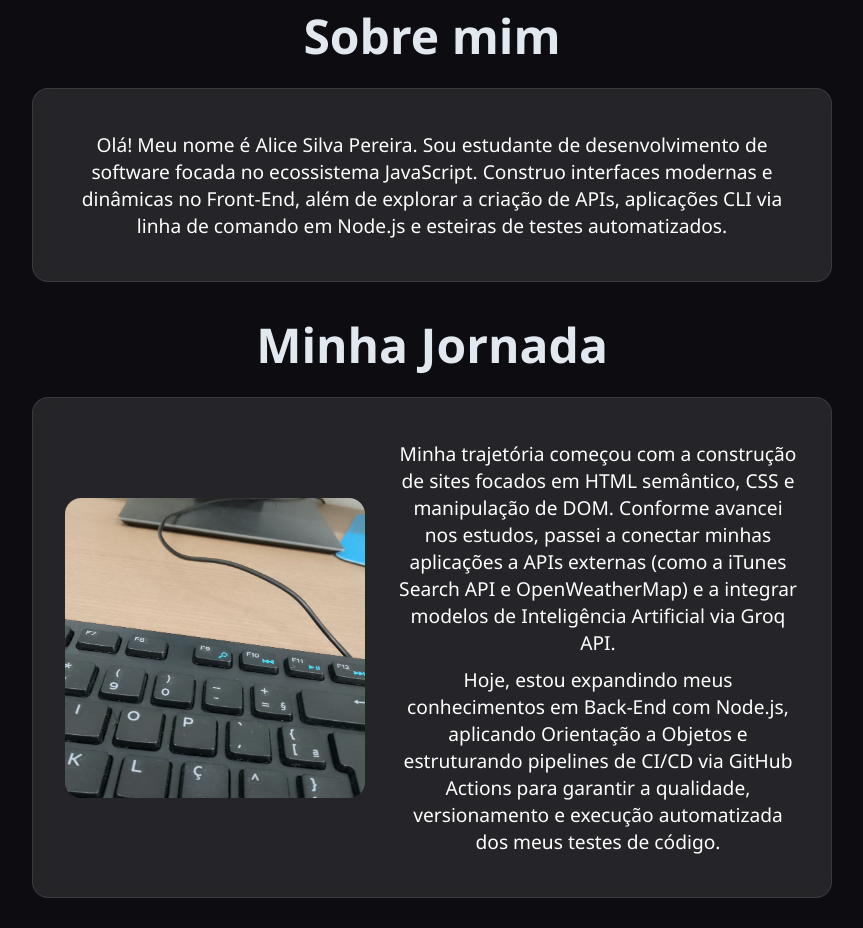
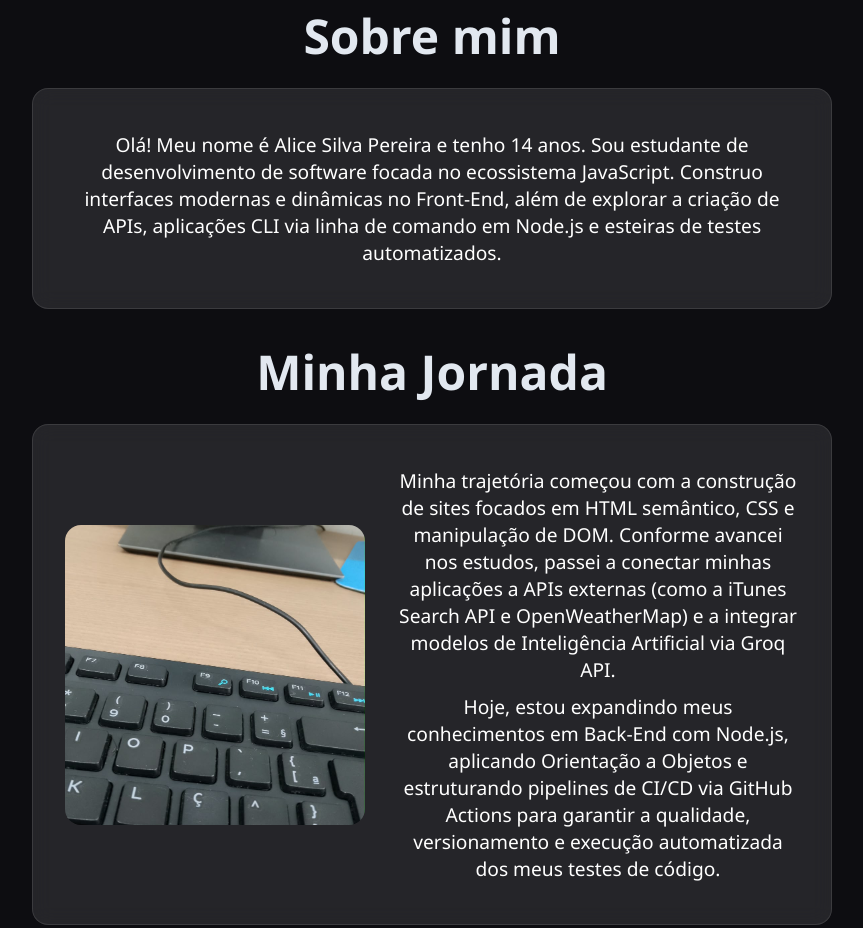
Before and after one commit to AliceSilva2012/portfolio, a plain HTML site: page index.html in a window 1280 px wide. Shown: the part 1651-2579 px from the top of the page, without its empty margins (208-1071 px from the left). Drawn offline with Linux system fonts and the light colour scheme.

Commit message:
add index.html

```diff
--- a/index.html
+++ b/index.html
@@ -76,7 +76,7 @@
     <section id="sobre" class="sobre">
         <h2 class="sobre-titulo">Sobre mim</h2>
         <div class="sobre-caixa">
-            <p class="sobre-paragrafo">Olá! Meu nome é Alice Silva Pereira. Sou estudante de desenvolvimento de software focada no ecossistema JavaScript. Construo interfaces modernas e dinâmicas no Front-End, além de explorar a criação de APIs, aplicações CLI via linha de comando em Node.js e esteiras de testes automatizados.</p>
+            <p class="sobre-paragrafo">Olá! Meu nome é Alice Silva Pereira e tenho 14 anos. Sou estudante de desenvolvimento de software focada no ecossistema JavaScript. Construo interfaces modernas e dinâmicas no Front-End, além de explorar a criação de APIs, aplicações CLI via linha de comando em Node.js e esteiras de testes automatizados.</p>
         </div>
         <h2 class="sobre-titulo">Minha Jornada</h2>
         <div class="sobre-caixa sobre-caixa-grid">
```
